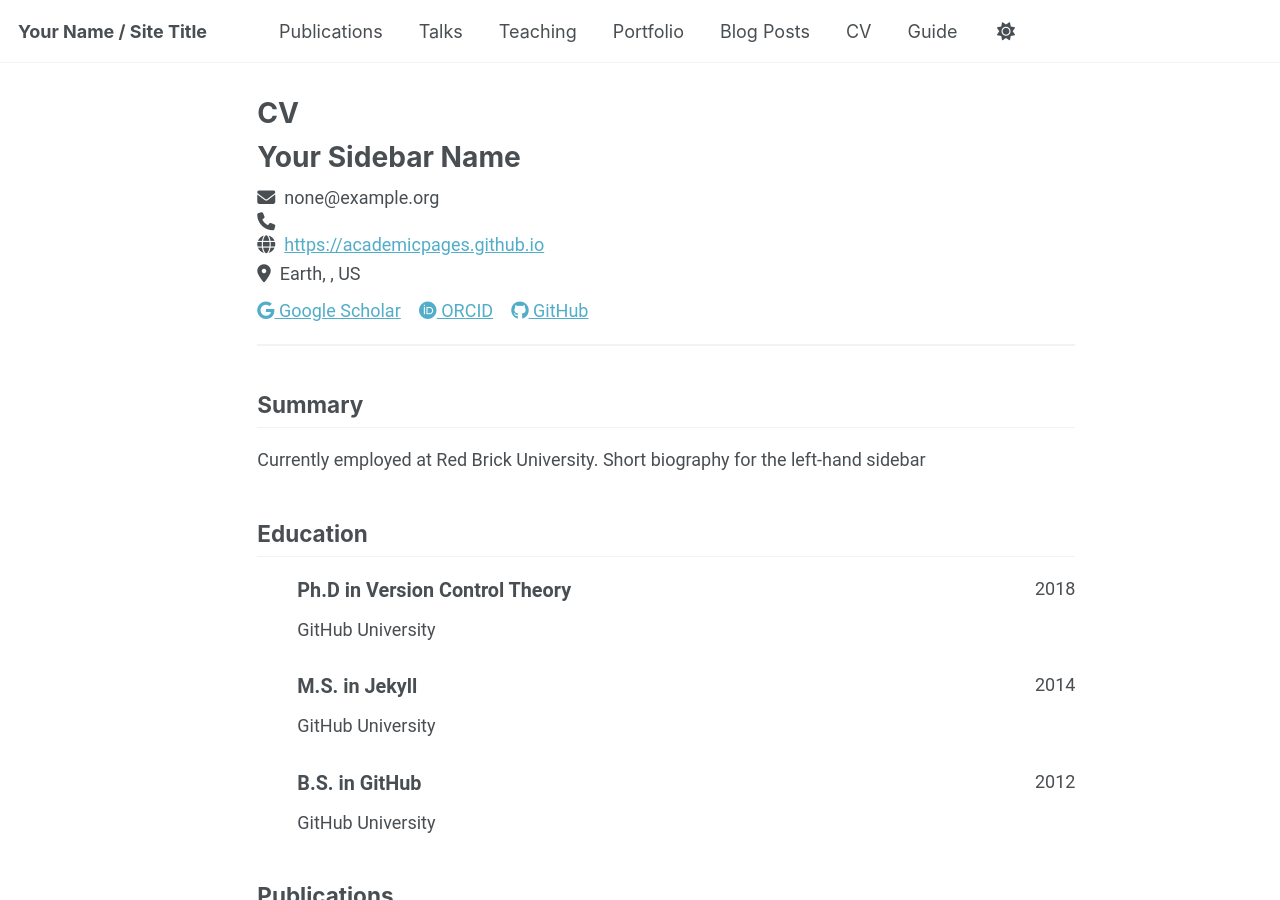
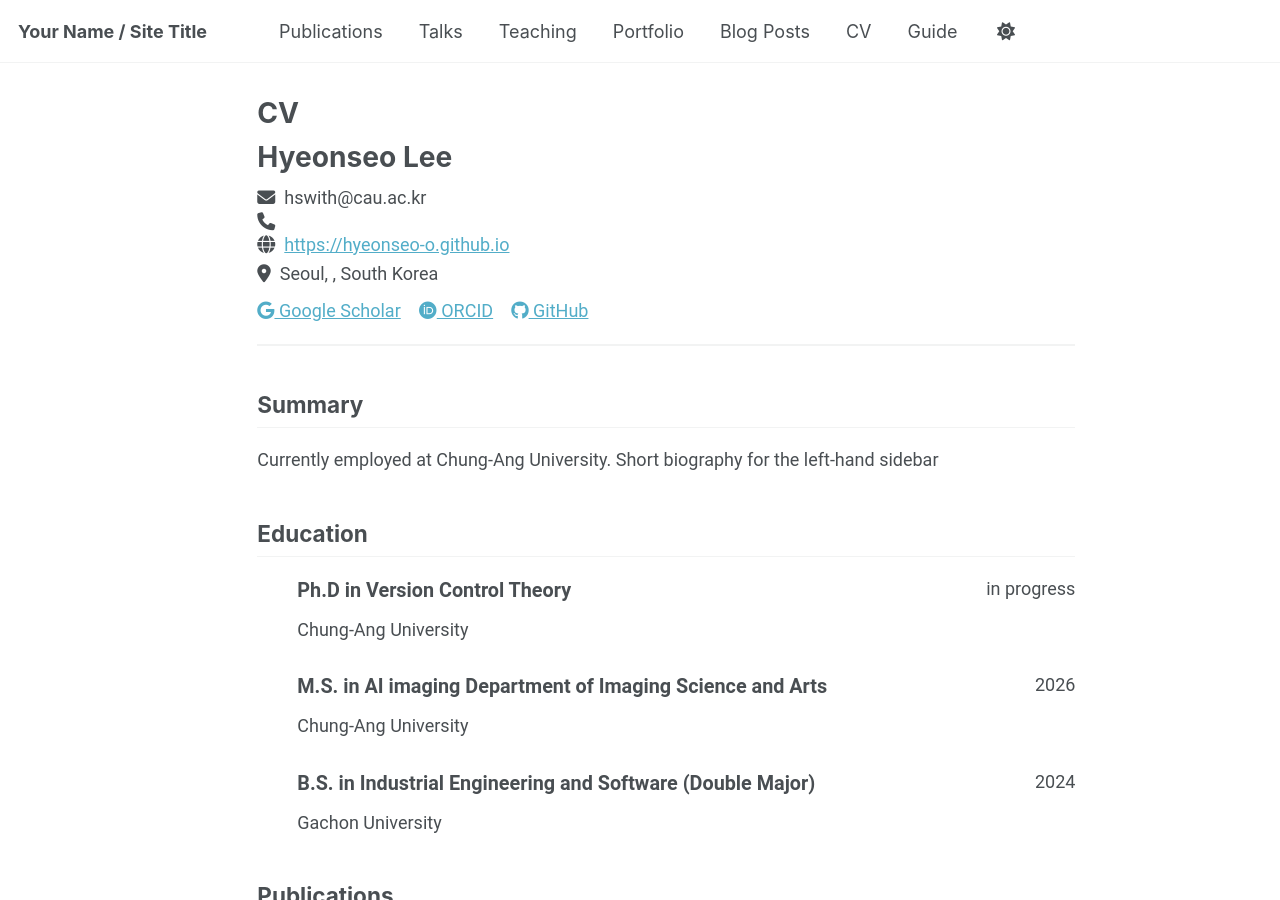
Before and after one commit to hyeonseo-o/hyeonseo-o.github.io, a Jekyll site: the page built from _pages/cv-json.md, in a window 1280 px wide and 900 px high. Built offline with Jekyll 4.4.1, drawn with Linux system fonts in a browser that asks for light colours; a script bundle is joined from its source files by our own code; library files that are not in the unit come from our copies.

Commit message:
Update cv.json

```diff
--- a/_data/cv.json
+++ b/_data/cv.json
@@ -1,61 +1,61 @@
 {
   "basics": {
-    "name": "Your Sidebar Name",
-    "email": "none@example.org",
+    "name": "Hyeonseo Lee",
+    "email": "hswith@cau.ac.kr",
     "phone": "",
-    "website": "https://academicpages.github.io",
-    "summary": "Currently employed at Red Brick University. Short biography for the left-hand sidebar",
+    "website": "https://hyeonseo-o.github.io",
+    "summary": "Currently employed at Chung-Ang University. Short biography for the left-hand sidebar",
     "location": {
       "address": "",
       "postalCode": "",
-      "city": "Earth",
-      "countryCode": "US",
+      "city": "Seoul",
+      "countryCode": "South Korea",
       "region": ""
     },
     "profiles": [
       {
         "network": "Google Scholar",
         "username": "",
-        "url": "https://scholar.google.com/citations?user=PS_CX0AAAAAJ"
+        "url": "https://scholar.google.com/citations?user=wpVMJEoAAAAJ&hl=ko"
       },
       {
         "network": "ORCID",
         "username": "",
-        "url": "https://orcid.org/yourorcidurl"
+        "url": "https://orcid.org/my-orcid?orcid=0009-0001-0845-0423"
       },
       {
         "network": "GitHub",
-        "username": "academicpages",
-        "url": "https://github.com/academicpages"
+        "username": "hyeonseo-o",
+        "url": "https://github.com/hyeonseo-o"
       }
     ]
   },
   "work": [],
   "education": [
     {
-      "institution": "GitHub University",
+      "institution": "Chung-Ang University",
       "area": "Ph.D in Version Control Theory",
       "studyType": "",
-      "startDate": "",
-      "endDate": "2018",
+      "startDate": "2026",
+      "endDate": "in progress",
       "gpa": null,
       "courses": []
     },
     {
-      "institution": "GitHub University",
-      "area": "M.S. in Jekyll",
+      "institution": "Chung-Ang University",
+      "area": "M.S. in AI imaging Department of Imaging Science and Arts",
       "studyType": "",
-      "startDate": "",
-      "endDate": "2014",
+      "startDate": "2024",
+      "endDate": "2026",
       "gpa": null,
       "courses": []
     },
     {
-      "institution": "GitHub University",
-      "area": "B.S. in GitHub",
+      "institution": "Gachon University",
+      "area": "B.S. in Industrial Engineering and Software (Double Major)",
       "studyType": "",
-      "startDate": "",
-      "endDate": "2012",
+      "startDate": "2020",
+      "endDate": "2024",
       "gpa": null,
       "courses": []
     }
```
